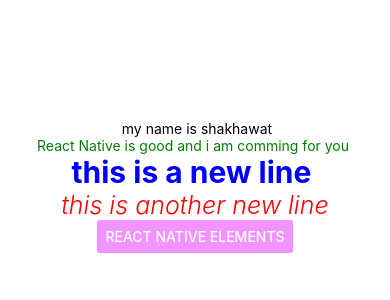
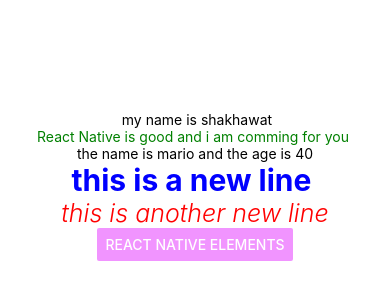
Before and after one commit to shakhawat-khan/react-native-basic, a React Native app: screen / in a window 390 px wide. Shown: the part 236-536 px from the top of the page. Built offline with nearby package versions, Linux system fonts and the light colour scheme.

Commit message:
state management and object

```diff
--- a/App.js
+++ b/App.js
@@ -6,9 +6,11 @@ import { StyleSheet, Text, View,Button,Alert } from 'react-native';
 export default function App() {
 
   const [name,setName] = useState('shakhawat');
+  const [person,setPerson] = useState({name:'mario',age:40});
 
   const clickHandler = () =>{
-    setName('hossain')
+    setName('hossain');
+    setPerson({name:'bros' , age: 90});
   }
 
   return (
@@ -17,6 +19,9 @@ export default function App() {
 
       <Text> my name is {name}</Text>
       <Text style={{color:'green'}}>React Native is good and i am comming for you </Text>
+
+      <Text>the name is {person.name} and the age is {person.age}</Text>
+
 
       <Text style = {styles1.bigBlue}  > this is a new line  </Text>
 
```
